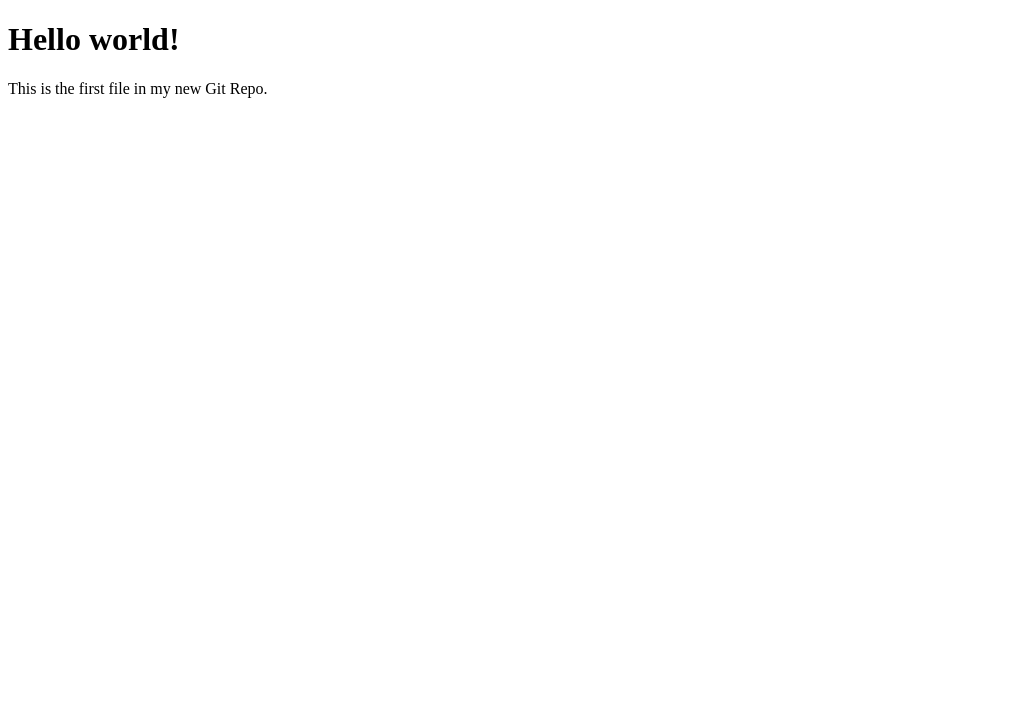
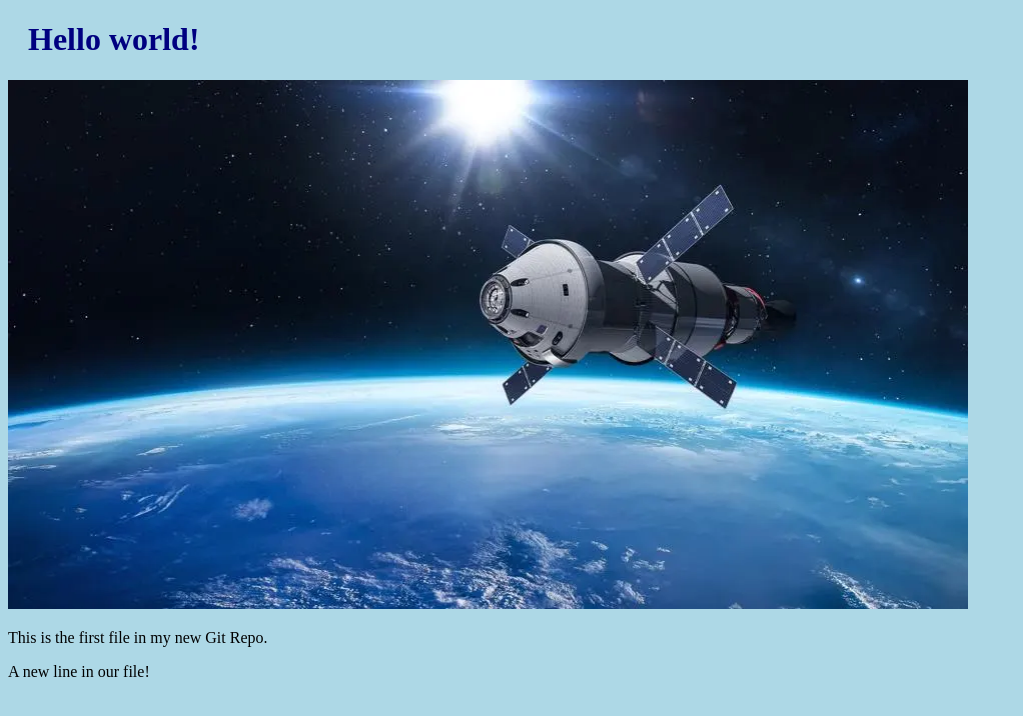
Before and after one commit to tonoli72/hello-world, a plain HTML site: page index.html in a window 1280 px wide. Shown: the whole page, without its empty margins (0-1023 px from the left). Drawn offline with Linux system fonts and the light colour scheme.

Commit message:
Added image to Hello World

```diff
--- a/index.html
+++ b/index.html
@@ -2,11 +2,15 @@
 <html>
 <head>
 <title>Hello World!</title>
+<link rel="stylesheet" href="bluestyle.css">
 </head>
 <body>
 
 <h1>Hello world!</h1>
+<div><img src="img_hello_world.jpg" alt="Hello World from Space"
+style="width:100%;max-width:960px"></div>
 <p>This is the first file in my new Git Repo.</p>
+<p>A new line in our file!</p>
 
 </body>
 </html>
```
